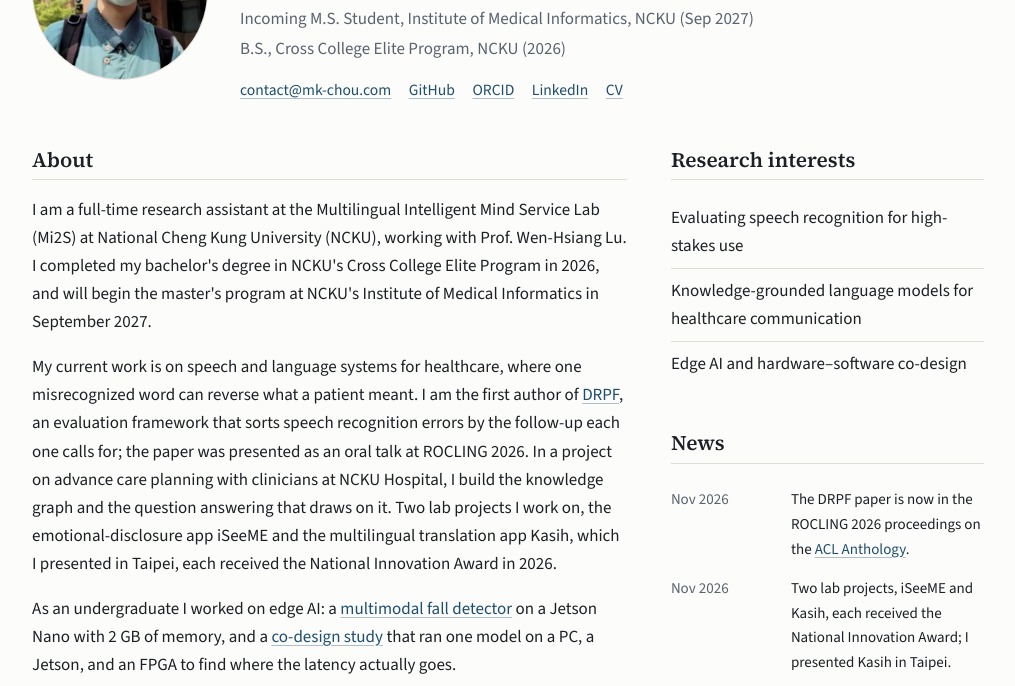
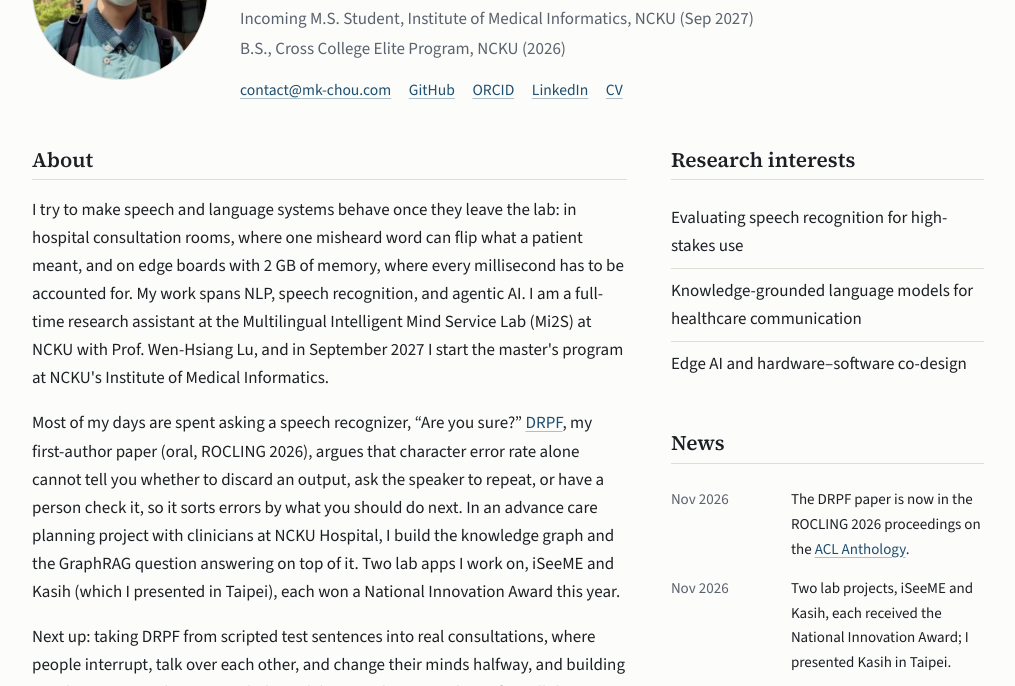
Before and after one commit to MKChou/mk-chou, a plain HTML site: page index.html in a window 1280 px wide. Shown: the part 223-909 px from the top of the page, without its empty margins (132-1147 px from the left). Drawn offline with nearby package versions, Linux system fonts and the light colour scheme.

Commit message:
Rewrite homepage About in a livelier tone, drawing on LinkedIn summary
Co-Authored-By: Claude Opus 5.5 <noreply@anthropic.com>

```diff
--- a/index.html
+++ b/index.html
@@ -57,9 +57,9 @@
         <div>
           <section class="section prose">
             <h2 class="section-title" data-i18n="home.h.about">About</h2>
-            <p data-i18n="home.about.p1">I am a full-time research assistant at the Multilingual Intelligent Mind Service Lab (Mi2S) at National Cheng Kung University (NCKU), working with Prof. Wen-Hsiang Lu. I completed my bachelor's degree in NCKU's Cross College Elite Program in 2026, and will begin the master's program at NCKU's Institute of Medical Informatics in September 2027.</p>
-            <p data-i18n="home.about.p2" data-i18n-html>My current work is on speech and language systems for healthcare, where one misrecognized word can reverse what a patient meant. I am the first author of <a href="research/drpf/">DRPF</a>, an evaluation framework that sorts speech recognition errors by the follow-up each one calls for; the paper was presented as an oral talk at ROCLING 2026. In a project on advance care planning with clinicians at NCKU Hospital, I build the knowledge graph and the question answering that draws on it. Two lab projects I work on, the emotional-disclosure app iSeeME and the multilingual translation app Kasih, which I presented in Taipei, each received the National Innovation Award in 2026.</p>
-            <p data-i18n="home.about.p3" data-i18n-html>As an undergraduate I worked on edge AI: a <a href="project/2/">multimodal fall detector</a> on a Jetson Nano with 2 GB of memory, and a <a href="project/3/">co-design study</a> that ran one model on a PC, a Jetson, and an FPGA to find where the latency actually goes.</p>
+            <p data-i18n="home.about.p1">I try to make speech and language systems behave once they leave the lab: in hospital consultation rooms, where one misheard word can flip what a patient meant, and on edge boards with 2 GB of memory, where every millisecond has to be accounted for. My work spans NLP, speech recognition, and agentic AI. I am a full-time research assistant at the Multilingual Intelligent Mind Service Lab (Mi2S) at NCKU with Prof. Wen-Hsiang Lu, and in September 2027 I start the master's program at NCKU's Institute of Medical Informatics.</p>
+            <p data-i18n="home.about.p2" data-i18n-html>Most of my days are spent asking a speech recognizer, “Are you sure?” <a href="research/drpf/">DRPF</a>, my first-author paper (oral, ROCLING 2026), argues that character error rate alone cannot tell you whether to discard an output, ask the speaker to repeat, or have a person check it, so it sorts errors by what you should do next. In an advance care planning project with clinicians at NCKU Hospital, I build the knowledge graph and the GraphRAG question answering on top of it. Two lab apps I work on, iSeeME and Kasih (which I presented in Taipei), each won a National Innovation Award this year.</p>
+            <p data-i18n="home.about.p3" data-i18n-html>Next up: taking DRPF from scripted test sentences into real consultations, where people interrupt, talk over each other, and change their minds halfway, and building GraphRAG agents that can work through long, multi-step tasks. Before all this I was wiring circuits at an industrial high school, then squeezed a <a href="project/2/">multimodal fall detector</a> onto a Jetson Nano and ran one model on a PC, a Jetson, and an FPGA to <a href="project/3/">find where the latency actually goes</a>. Away from the keyboard, I have played clarinet in wind bands since high school and once finished eighth in the 110 m hurdles at the national intercollegiate games.</p>
           </section>
 
           <section class="section">
--- a/js/site-i18n.js
+++ b/js/site-i18n.js
@@ -37,9 +37,9 @@ const SITE_I18N = {
     "home.edu.bs": "B.S., Cross College Elite Program, NCKU (2026)",
     "home.link.cv": "CV",
     "home.h.about": "About",
-    "home.about.p1": "I am a full-time research assistant at the Multilingual Intelligent Mind Service Lab (Mi2S) at National Cheng Kung University (NCKU), working with Prof. Wen-Hsiang Lu. I completed my bachelor's degree in NCKU's Cross College Elite Program in 2026, and will begin the master's program at NCKU's Institute of Medical Informatics in September 2027.",
-    "home.about.p2": "My current work is on speech and language systems for healthcare, where one misrecognized word can reverse what a patient meant. I am the first author of <a href=\"research/drpf/\">DRPF</a>, an evaluation framework that sorts speech recognition errors by the follow-up each one calls for; the paper was presented as an oral talk at ROCLING 2026. In a project on advance care planning with clinicians at NCKU Hospital, I build the knowledge graph and the question answering that draws on it. Two lab projects I work on, the emotional-disclosure app iSeeME and the multilingual translation app Kasih, which I presented in Taipei, each received the National Innovation Award in 2026.",
-    "home.about.p3": "As an undergraduate I worked on edge AI: a <a href=\"project/2/\">multimodal fall detector</a> on a Jetson Nano with 2 GB of memory, and a <a href=\"project/3/\">co-design study</a> that ran one model on a PC, a Jetson, and an FPGA to find where the latency actually goes.",
+    "home.about.p1": "I try to make speech and language systems behave once they leave the lab: in hospital consultation rooms, where one misheard word can flip what a patient meant, and on edge boards with 2 GB of memory, where every millisecond has to be accounted for. My work spans NLP, speech recognition, and agentic AI. I am a full-time research assistant at the Multilingual Intelligent Mind Service Lab (Mi2S) at NCKU with Prof. Wen-Hsiang Lu, and in September 2027 I start the master's program at NCKU's Institute of Medical Informatics.",
+    "home.about.p2": "Most of my days are spent asking a speech recognizer, “Are you sure?” <a href=\"research/drpf/\">DRPF</a>, my first-author paper (oral, ROCLING 2026), argues that character error rate alone cannot tell you whether to discard an output, ask the speaker to repeat, or have a person check it, so it sorts errors by what you should do next. In an advance care planning project with clinicians at NCKU Hospital, I build the knowledge graph and the GraphRAG question answering on top of it. Two lab apps I work on, iSeeME and Kasih (which I presented in Taipei), each won a National Innovation Award this year.",
+    "home.about.p3": "Next up: taking DRPF from scripted test sentences into real consultations, where people interrupt, talk over each other, and change their minds halfway, and building GraphRAG agents that can work through long, multi-step tasks. Before all this I was wiring circuits at an industrial high school, then squeezed a <a href=\"project/2/\">multimodal fall detector</a> onto a Jetson Nano and ran one model on a PC, a Jetson, and an FPGA to <a href=\"project/3/\">find where the latency actually goes</a>. Away from the keyboard, I have played clarinet in wind bands since high school and once finished eighth in the 110 m hurdles at the national intercollegiate games.",
     "home.h.pub": "Publication",
     "pub.link.page": "Project page",
     "pub.link.code": "Code and probe sets",
@@ -298,9 +298,9 @@ const SITE_I18N = {
     "home.edu.bs": "成大全校不分系學士學位學程 學士（2026）",
     "home.link.cv": "簡歷",
     "home.h.about": "簡介",
-    "home.about.p1": "我目前在國立成功大學資訊工程學系盧文祥教授的多語心智服務實驗室（Mi2S）擔任全職研究助理，2026 年畢業於成大全校不分系學士學位學程，並已錄取成大醫學資訊研究所碩士班，將於 2027 年 9 月入學。",
-    "home.about.p2": "目前的研究是醫療場域的語音與語言系統。在這類場景中，辨識錯一個詞，就可能把病人的意思完全反過來。我以第一作者提出 <a href=\"research/drpf/\">DRPF</a>，依後續處置把語音辨識錯誤分類，論文已於 ROCLING 2026 口頭發表；同時在與成大醫院醫師合作的預立醫療照護計畫中，負責知識圖譜與以圖譜為依據的問答。我參與的兩項實驗室計畫：情緒揭露與評估 App「iSeeME 心識」，以及由我赴台北報告的多語翻譯 App「Kasih 卡水」，皆於 2026 年獲得國家新創獎。",
-    "home.about.p3": "大學階段的兩個專題都在邊緣運算：一是在 2GB 記憶體的 Jetson Nano 上做<a href=\"project/2/\">影音多模態跌倒偵測</a>，二是把同一份模型放到電腦、Jetson 與 FPGA 上量測的<a href=\"project/3/\">軟硬體協同設計</a>，找出延遲實際花在哪裡。",
+    "home.about.p1": "我想讓語音與語言系統在走出實驗室之後依然靠得住：在醫院診間，聽錯一個詞就可能把病人的意思整個反過來；在只有 2GB 記憶體的邊緣裝置上，每一毫秒都得算清楚。研究範圍涵蓋自然語言處理、語音辨識與 agentic AI。目前在成大資工盧文祥教授的多語心智服務實驗室（Mi2S）擔任全職研究助理，2027 年 9 月將進入成大醫學資訊研究所碩士班。",
+    "home.about.p2": "我的日常，大概就是不斷追問語音辨識系統：「你確定嗎？」我以第一作者提出的 <a href=\"research/drpf/\">DRPF</a>（ROCLING 2026 口頭發表）指出，光看字錯誤率，無法判斷一段輸出該直接丟掉、請對方再說一次，還是交給人工確認，因此改用「接下來該怎麼處理」來分類錯誤。在與成大醫院醫師合作的預立醫療照護計畫中，我負責知識圖譜，以及建在圖譜上的 GraphRAG 問答。我參與的兩個實驗室 App「iSeeME 心識」與「Kasih 卡水」（由我赴台北報告），今年都拿下國家新創獎。",
+    "home.about.p3": "接下來想做的事：把 DRPF 從照稿念的測試句帶進真實的諮詢現場，那裡的人會插話、搶話、說到一半改變主意；也想打造能一步步完成多步驟複雜任務的 GraphRAG agent。再往前，我是在高雄高工接線路的學生，大學時把<a href=\"project/2/\">影音多模態跌倒偵測</a>塞進 Jetson Nano，又把同一份模型分別放到電腦、Jetson 與 FPGA 上，<a href=\"project/3/\">找出延遲到底花在哪裡</a>。離開鍵盤，我從高中吹單簧管至今，也曾在全國大專運動會跑進 110 公尺跨欄第八名。",
     "home.h.pub": "論文",
     "pub.link.page": "研究介紹",
     "pub.link.code": "程式與測試集",
```
